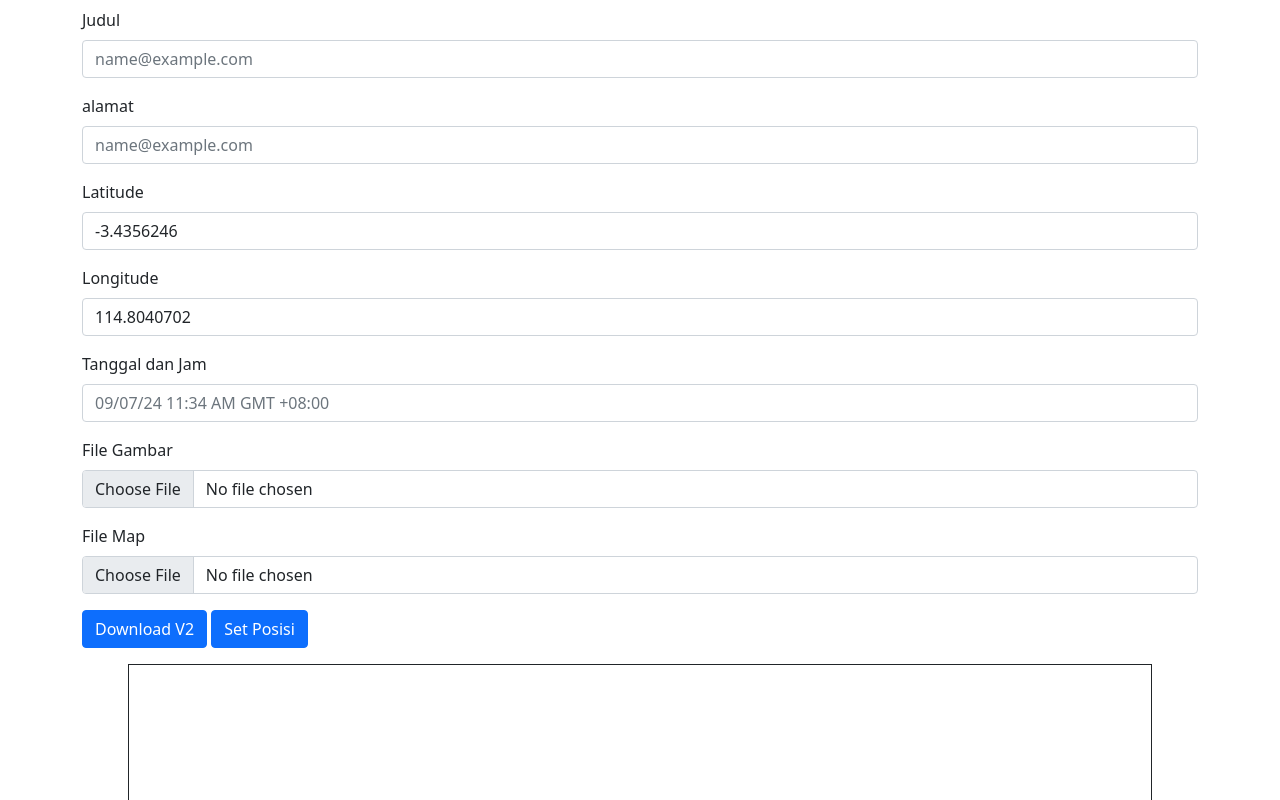
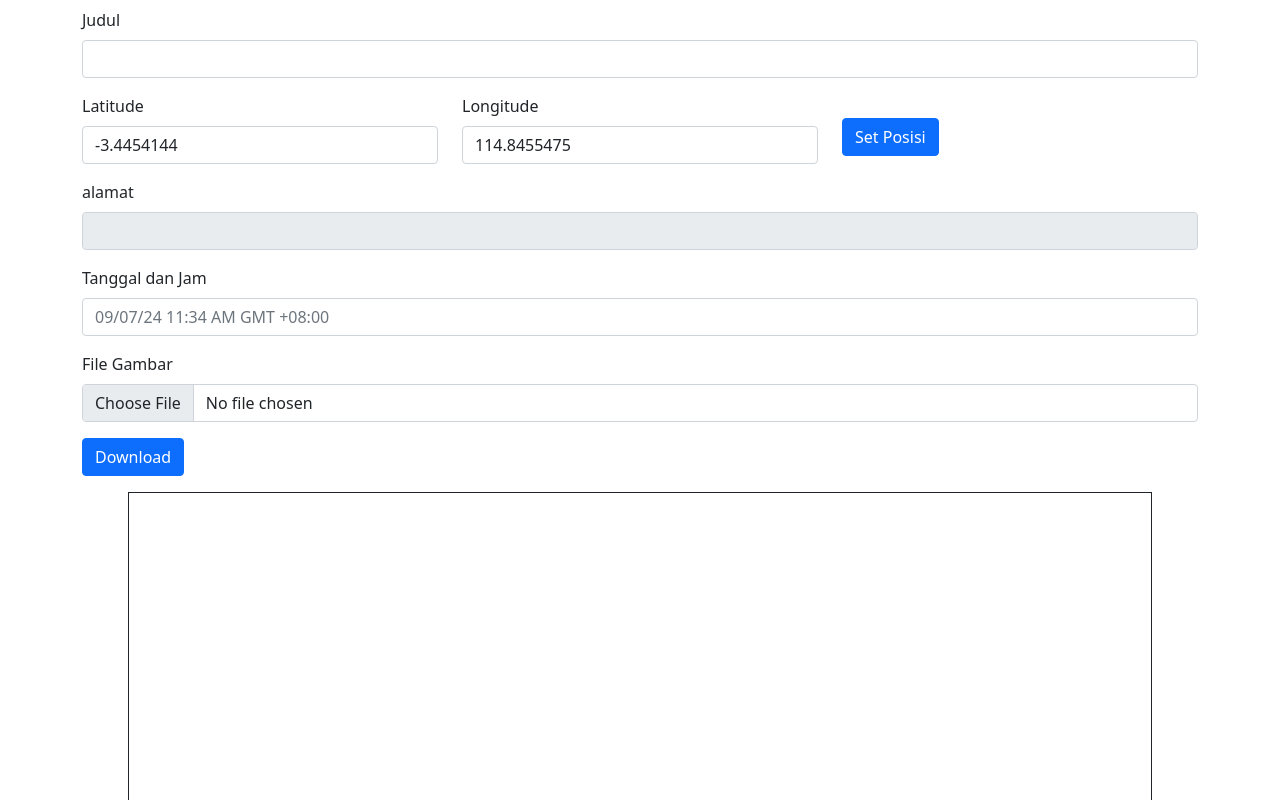
Before and after one commit to mhmdzaien/edit-gps, a plain HTML site: page index.html in a window 1280 px wide. Shown: the top 800 px of the page. Drawn offline with nearby package versions, Linux system fonts and the light colour scheme; some packages are replaced by stand-ins of ours.

Commit message:
Sample - Rebase

```diff
--- a/index.html
+++ b/index.html
@@ -100,19 +100,10 @@
               name="title"
               class="form-control input-form"
               id="fc1"
-              placeholder="name@example.com"
             />
           </div>
-          <div class="mb-3">
-            <label for="fc1" class="form-label">alamat</label>
-            <input
-              type="text"
-              name="alamat"
-              class="form-control input-form"
-              id="fc1"
-              placeholder="name@example.com"
-            />
-          </div>
+          <div class="row">
+            <div class="col">
               <div class="mb-3">
                 <label for="fc2" class="form-label">Latitude</label>
                 <input
@@ -120,10 +111,12 @@
                   name="lat"
                   class="form-control input-form"
                   id="fc2"
-              value="-3.4356246"
+                  value="-3.4454144"
                   placeholder="-3.445356"
                 />
               </div>
+            </div>
+            <div class="col">
               <div class="mb-3">
                 <label for="fc3" class="form-label">Longitude</label>
                 <input
@@ -131,8 +124,26 @@
                   name="long"
                   class="form-control input-form"
                   id="fc3"
-              value="114.8040702"
+                  value="114.8455475"
                   placeholder="114.845308°"
+                />
+              </div>
+            </div>
+            <div class="col" style="align-content: center">
+              <button id="btn-position" type="button" class="btn btn-primary">
+                Set Posisi
+              </button>
+            </div>
+          </div>
+          <div class="mb-3">
+            <label for="fcalamat" class="form-label">alamat</label>
+            <input
+              type="text"
+              name="alamat"
+              class="form-control input-form"
+              id="fcalamat"
+              readonly
+              placeholder=""
             />
           </div>
           <div class="mb-3">
@@ -149,7 +160,7 @@
             <label for="formFile" class="form-label">File Gambar</label>
             <input class="form-control" type="file" id="formFile" />
           </div>
-          <div class="mb-3">
+          <div class="mb-3 d-none">
             <label for="formFile" class="form-label">File Map</label>
             <input class="form-control" type="file" id="formFile2" />
           </div>
@@ -158,10 +169,7 @@
               Download
             </button> -->
             <button id="btn-download2" type="button" class="btn btn-primary">
-              Download V2
-            </button>
-            <button id="btn-position" type="button" class="btn btn-primary">
-              Set Posisi
+              Download
             </button>
           </div>
         </div>
@@ -254,7 +262,18 @@
           const lat = $("input[name='lat']").val();
           const long = $("input[name='long']").val();
           const position = new google.maps.LatLng(lat, long);
+          fetch(
+            `https://maps.googleapis.com/maps/api/geocode/json?latlng=${lat},${long}&key=${apiKey}&language=id`
+          )
+            .then((res) => {
+              return res.json();
+            })
+            .then((jsonValue) => {
+              console.log(jsonValue);
 
+              const alamat = jsonValue.results.at(0).formatted_address;
+              $("#fcalamat").val(alamat);
+            });
           map.setCenter(position);
           marker.position = position;
         });
```
Lines whose indentation alone changed are shown as unchanged.
